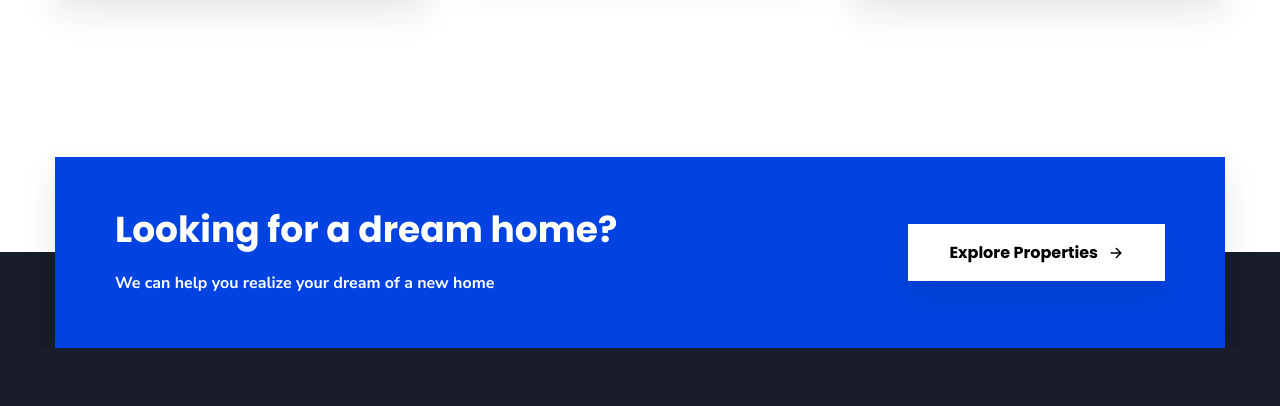
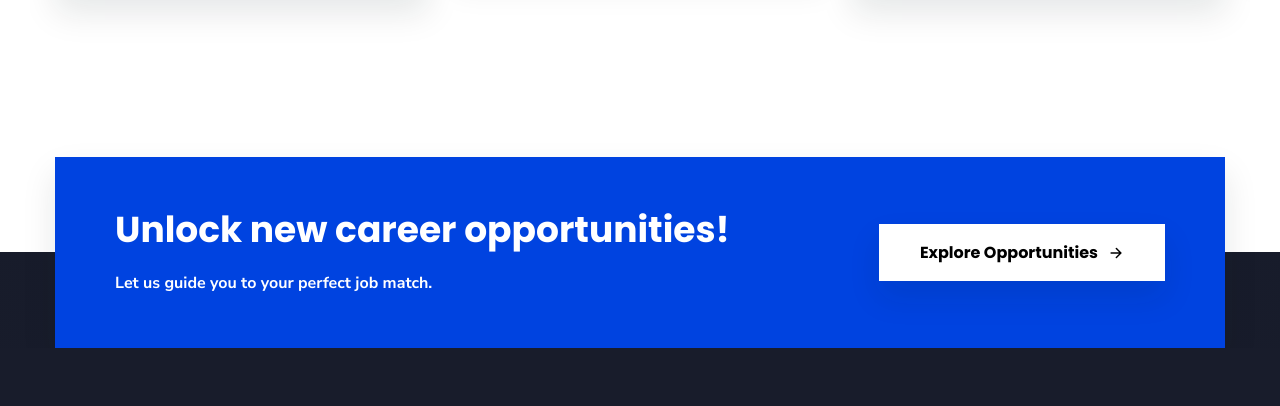
Before and after one commit to pegasus-automation/Pegasus-Automation, a plain HTML site: page index.html in a window 1280 px wide. Shown: the part 5297-5703 px from the top of the page. Drawn offline with nearby package versions, Linux system fonts and the light colour scheme.

Commit message:
Update index.html

```diff
--- a/index.html
+++ b/index.html
@@ -814,13 +814,13 @@
 
           <div class="cta-card">
             <div class="card-content">
-              <h2 class="h2 card-title">Looking for a dream home?</h2>
+              <h2 class="h2 card-title">Unlock new career opportunities!</h2>
 
-              <p class="card-text">We can help you realize your dream of a new home</p>
+              <p class="card-text">Let us guide you to your perfect job match.</p>
             </div>
 
             <button class="btn cta-btn">
-              <span>Explore Properties</span>
+              <span>Explore Opportunities</span>
 
               <ion-icon name="arrow-forward-outline"></ion-icon>
             </button>
```
